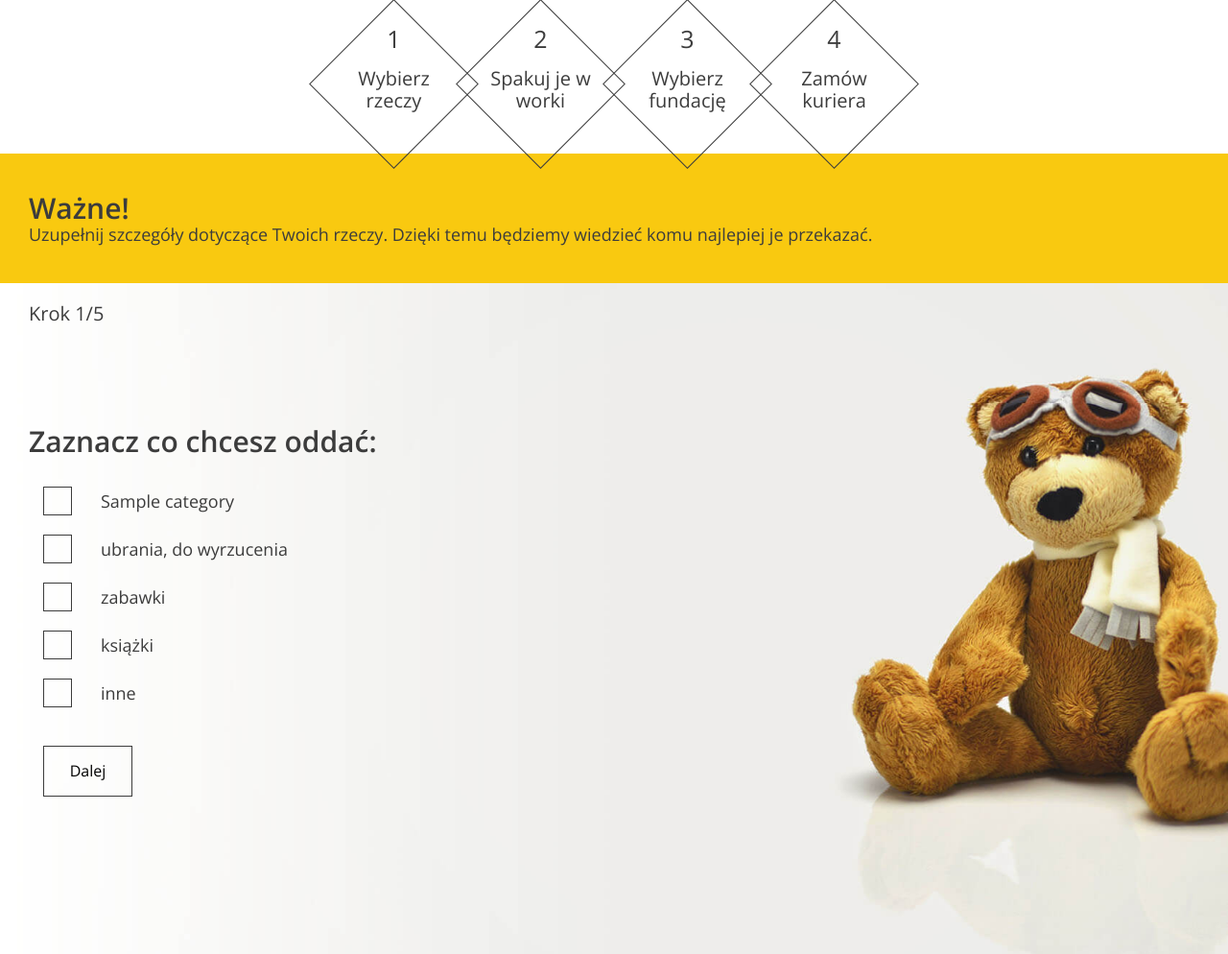
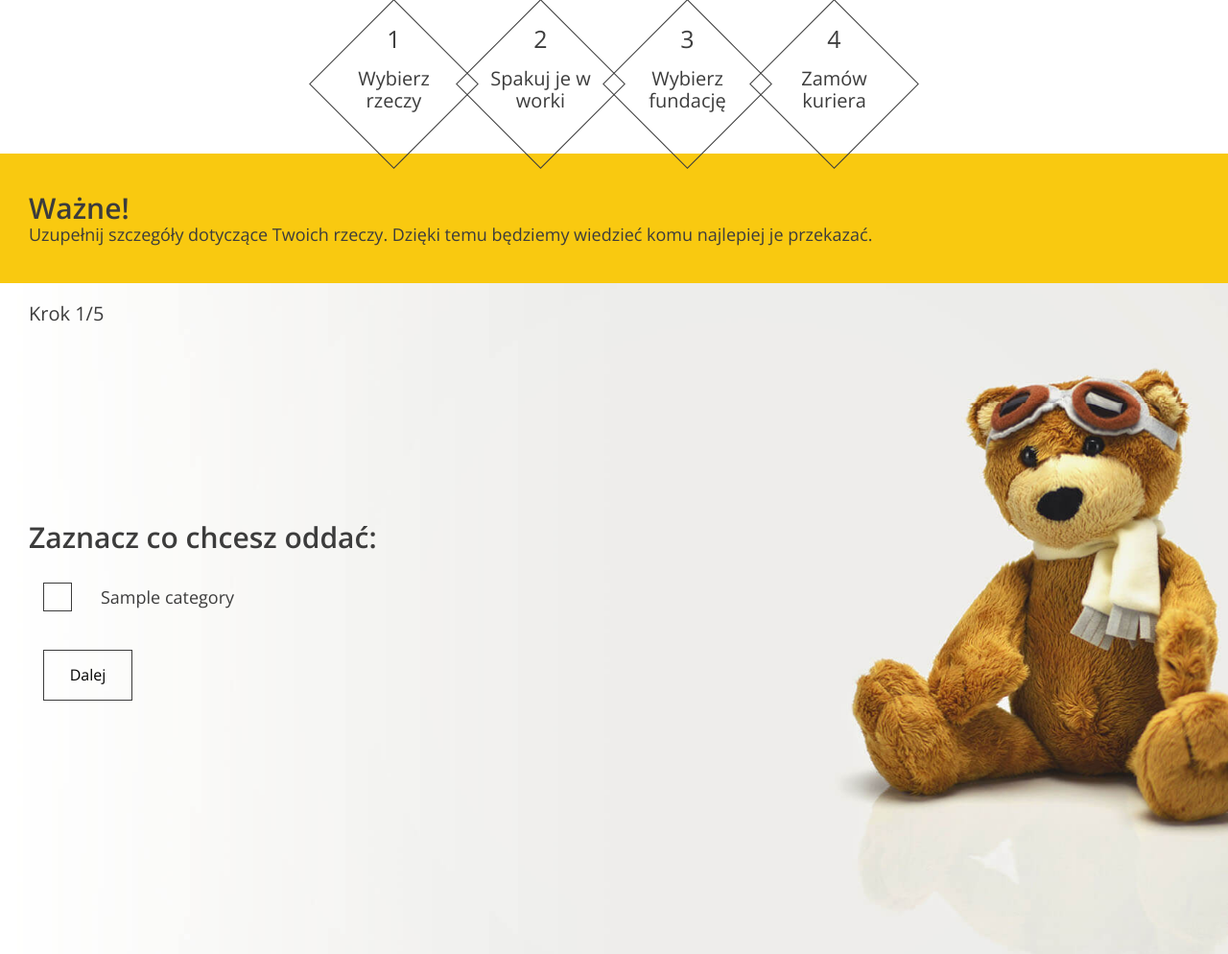
Before and after one commit to ThePoppyWar/At_good_hands, a Django app: page /good_hands_app/add_donation/ in a window 1280 px wide. Shown: the part 462-1456 px from the top of the page at 96% size. Run offline with Django 3.2, Linux system fonts and the light colour scheme; a user stored in the database is signed in; tables that the repository leaves empty hold one stand-in row (values such as "Sample post").

Commit message:
categorie

```diff
--- a/templates/form.html
+++ b/templates/form.html
@@ -80,42 +80,6 @@
             </div>
               {% endfor %}
 
-            <div class="form-group form-group--checkbox">
-              <label>
-                <input
-                  type="checkbox"
-                  name="categories"
-                  value="clothes-useless"
-                />
-                <span class="checkbox"></span>
-                <span class="description">ubrania, do wyrzucenia</span>
-              </label>
-            </div>
-
-            <div class="form-group form-group--checkbox">
-              <label>
-                <input type="checkbox" name="categories" value="toys" />
-                <span class="checkbox"></span>
-                <span class="description">zabawki</span>
-              </label>
-            </div>
-
-            <div class="form-group form-group--checkbox">
-              <label>
-                <input type="checkbox" name="categories" value="books" />
-                <span class="checkbox"></span>
-                <span class="description">książki</span>
-              </label>
-            </div>
-
-            <div class="form-group form-group--checkbox">
-              <label>
-                <input type="checkbox" name="categories" value="other" />
-                <span class="checkbox"></span>
-                <span class="description">inne</span>
-              </label>
-            </div>
-
             <div class="form-group form-group--buttons">
               <button type="button" class="btn next-step">Dalej</button>
             </div>
@@ -143,35 +107,25 @@
           <!-- STEP 4 -->
           <div data-step="3">
             <h3>Wybierz organizacje, której chcesz pomóc:</h3>
+              <h4></h4>
+              {% for inst in instytutions %}
 
-            <div class="form-group form-group--checkbox">
+            <div class="form-group form-group--checkbox" {% for category in inst.categories.all %}
+            data-category{{ category.id }}="{{ category.name }}"
+            {% endfor %}>
               <label>
-                <input type="radio" name="organization" value="old" />
+                <input type="radio" name="organization" value="{{ inst.id }}"
+                data-inst="{{ inst.name }}"/>
                 <span class="checkbox radio"></span>
                 <span class="description">
-                  <div class="title">Fundacja “Bez domu”</div>
+                  <div class="title">{{ inst.name}}</div>
                   <div class="subtitle">
-                    Cel i misja: Pomoc dla osób nie posiadających miejsca
-                    zamieszkania
+                    {{ inst.description}}
                   </div>
                 </span>
               </label>
             </div>
-
-            <div class="form-group form-group--checkbox">
-              <label>
-                <input type="radio" name="organization" value="old" />
-                <span class="checkbox radio"></span>
-                <span class="description">
-                  <div class="title">Fundacja “Dla dzieci"</div>
-                  <div class="subtitle">
-                    Cel i misja: Pomoc osobom znajdującym się w trudnej sytuacji
-                    życiowej.
-                  </div>
-                </span>
-              </label>
-            </div>
-
+          {% endfor %}
             <div class="form-group form-group--buttons">
               <button type="button" class="btn prev-step">Wstecz</button>
               <button type="button" class="btn next-step">Dalej</button>
```
